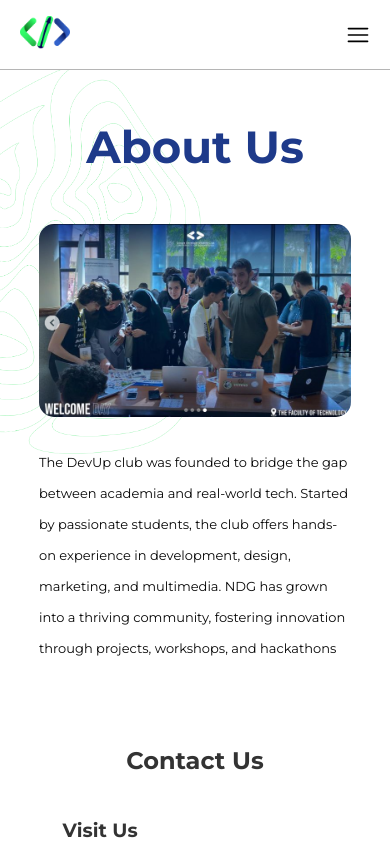
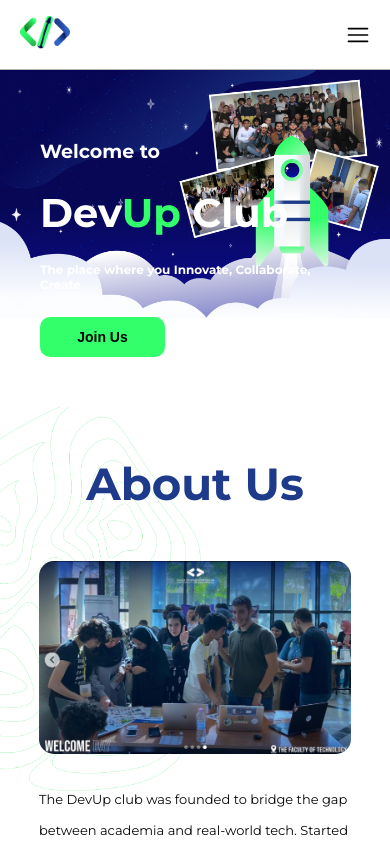
Before and after one commit to saliiimm/DevUp-Official-Website, a React (Vite) app: page / in a window 390 px wide. Shown: the top 844 px of the page. Built offline with nearby package versions, Linux system fonts and the light colour scheme; a web font is replaced by a local one.

Commit message:
HomeWelcome completed

```diff
--- a/src/components/HomeWelcome/HomeWelcome.css
+++ b/src/components/HomeWelcome/HomeWelcome.css
@@ -0,0 +1,124 @@
+
+.home-welcome {
+    position: relative;
+
+    padding: 80px;
+    width: 100%;
+    height: 100vh;
+
+    display: flex;
+    align-items: start;
+    justify-content: center;
+    flex-direction: column;
+    gap: 50px;
+    padding-block: 50px;
+}
+
+.home-welcome img:first-child {
+    width: 100%;
+    position: absolute;
+    top: 0;
+    left: 0;
+}
+
+.home-welcome h1 {
+    font-style: normal;
+    font-weight: bold;
+    font-size: 38px;
+    align-self: start;
+
+    color: var(--font-primary);
+    z-index: 5;
+}
+
+#club{
+    font-size: 80px;
+}
+
+#club span{
+    color: var(--accent-color);
+}
+
+#club-desc{
+    font-size: 24px;
+}
+
+
+.home-welcome button {
+    width: 250px;
+    height: 40px;
+    border: none;
+    background: var(--accent-color);
+    border-radius: 10px;
+    font-size: 14px;
+    font-weight: bolder;
+    cursor: pointer;
+    z-index: 5;
+}
+
+.home-welcome button:hover {
+    background-color: var(--accent-hover);
+    color: var(--font-primary);
+}
+
+@media screen and (max-width: 768px) {
+
+    .home-welcome {
+        position: relative;
+
+        padding: 40px;
+        width: 100%;
+        height: auto;
+
+        display: flex;
+        align-items: start;
+        justify-content: start;
+        flex-direction: column;
+        gap: 25px;
+        padding-block: 50px;
+    }
+
+    .home-welcome h1 {
+        font-style: normal;
+        font-weight: bold;
+        font-size: 19px;
+        align-self: start;
+
+        color: var(--font-primary);
+        z-index: 5;
+    }
+
+    #welcome{
+        margin-top: 20px;
+    }
+
+    #club{
+        font-size: 40px;
+    }
+
+    #club span{
+        color: var(--accent-color);
+    }
+
+    #club-desc{
+        font-size: 12px;
+    }
+
+
+    .home-welcome button {
+        width: 125px;
+        height: 40px;
+        border: none;
+        background: var(--accent-color);
+        border-radius: 10px;
+        font-size: 14px;
+        font-weight: bolder;
+        cursor: pointer;
+        z-index: 5;
+    }
+
+    .home-welcome button:hover {
+        background-color: var(--accent-hover);
+        color: var(--font-primary);
+    }
+  }
--- a/src/components/HomeWelcome/HomeWelcome.jsx
+++ b/src/components/HomeWelcome/HomeWelcome.jsx
@@ -1,8 +1,18 @@
 import './HomeWelcome.css';
 
+const toggleMenu = () => {
+    setIsOpen(!isOpen);
+  };
 const HomeWelcome = () => {
     return (
-        <div className="home-about-us"></div>
+        <div className="home-welcome">
+            <img src="src/assets/Hero.png" alt="welcome" />
+            <h1 id='welcome'>Welcome to</h1>
+            <h1 id='club'>Dev<span>Up</span> Club </h1>
+            <h1 id='club-desc'>The place where you Innovate, Collaborate, Create </h1>
+            <button onClick={toggleMenu}>Join Us</button>
+
+        </div>
     )
 }
 
--- a/src/index.css
+++ b/src/index.css
@@ -22,4 +22,6 @@
   --tertiary-color: #dcf7e3;
   --primary-dark: #333333;
   --primary-grey: #656565;
+
+  --font-primary: white;
 }
```
